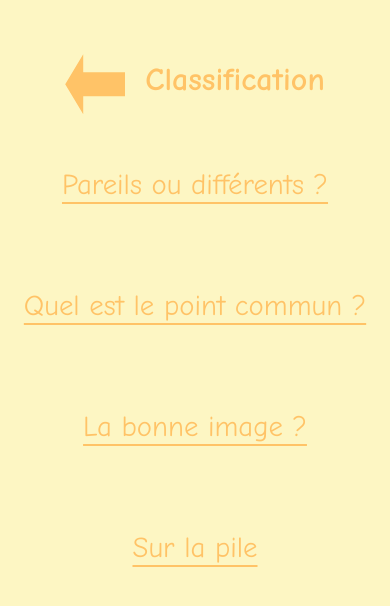
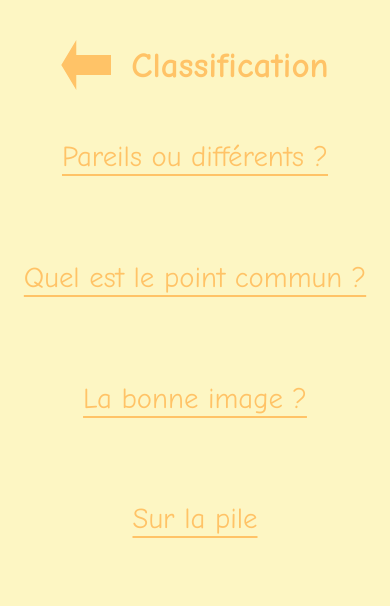
Before and after one commit to KT539/MA-metier, a website: page views/classification.html in a window 390 px wide. Drawn offline with Linux system fonts and the light colour scheme.

Commit message:
css: responsive format for ipad

```diff
--- a/public/CSS/classification.css
+++ b/public/CSS/classification.css
@@ -77,12 +77,48 @@ img {
 }
 
 /* Responsive */
-@media (max-width: 768px) {
-    h1 { font-size: 2rem; }
-    h2 { font-size: 1.8rem; text-align: center; }
+
+@media (max-width: 1024px) {
+    #div-header {
+        display: flex;
+        flex-direction: row;
+        justify-content: center;
+        align-items: center;
+        gap: 20px;
+        width: 100%;
+        margin-bottom: 50px;
+    }
+
+    h1 {
+        font-size: 3.5rem;
+        margin: 0;
+        white-space: nowrap;
+    }
+
+    .arrow {
+        width: 70px;
+        height: 70px;
+        flex-shrink: 0;
+    }
 
     .exercises-grid {
-        justify-content: center;
-        max-width: 100%;
+        max-width: 90%;
+        gap: 25px;
+    }
+
+    h2 {
+        font-size: 2.2rem;
+        text-align: center;
     }
 }
+
+@media (max-width: 768px) {
+    h1 { font-size: 2.2rem; }
+
+    .arrow {
+        width: 50px;
+        height: 50px;
+    }
+
+    h2 { font-size: 1.8rem; }
+}
```
